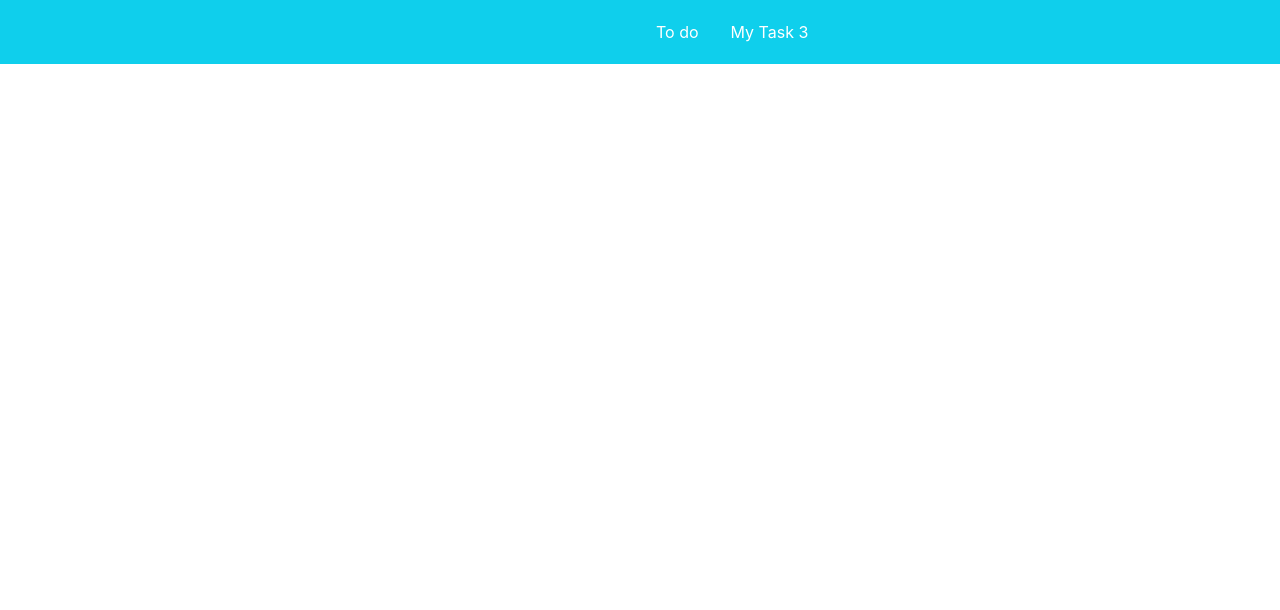
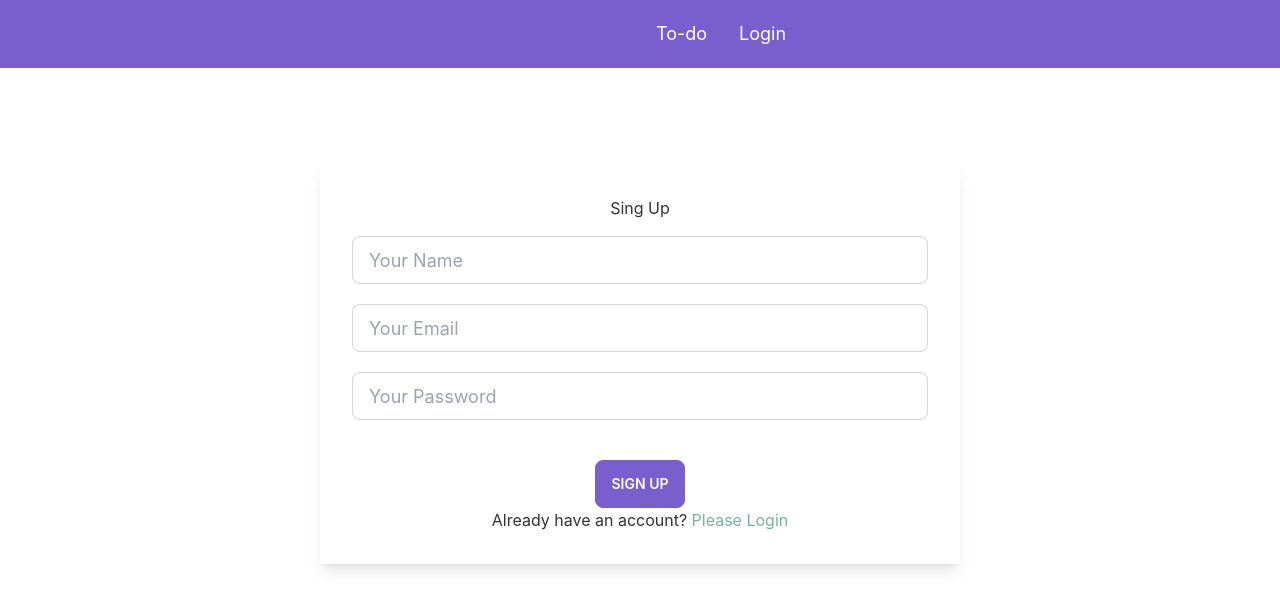
Before and after one commit to Safiul-Azam/to-do-app-client, a React (Create React App) app: page /signup in a window 1280 px wide. Before the commit this address had no page. Shown: the top 610 px of the page. Built offline with nearby package versions, Linux system fonts and the light colour scheme.

Commit message:
added some component and some funtionality

```diff
--- a/package.json
+++ b/package.json
@@ -7,11 +7,15 @@
     "@testing-library/react": "^13.2.0",
     "@testing-library/user-event": "^13.5.0",
     "daisyui": "^2.15.0",
+    "firebase": "^9.8.1",
     "react": "^18.1.0",
     "react-dom": "^18.1.0",
     "react-hook-form": "^7.31.1",
+    "react-query": "^3.39.0",
     "react-router-dom": "^6.3.0",
     "react-scripts": "5.0.1",
+    "sweetalert2": "^11.4.14",
+    "sweetalert2-react-content": "^5.0.0",
     "web-vitals": "^2.1.4"
   },
   "scripts": {
--- a/src/App.js
+++ b/src/App.js
@@ -1,6 +1,8 @@
 import { Route, Routes } from 'react-router-dom';
 import './App.css';
 import Header from './component/Header/Header';
+import Login from './component/LoginAuth/Login';
+import SignUp from './component/LoginAuth/SignUp';
 import ToDo from './component/ToDo/ToDo';
 
 function App() {
@@ -8,7 +10,10 @@ function App() {
     <div className="App">
       <Header></Header>
       <Routes>
+        <Route path='/' element={<ToDo></ToDo>}></Route>
         <Route path='/todo' element={<ToDo></ToDo>}></Route>
+        <Route path='/login' element={<Login></Login>}></Route>
+        <Route path='/signup' element={<SignUp></SignUp>}></Route>
       </Routes>
     </div>
   );
--- a/src/component/Header/Header.js
+++ b/src/component/Header/Header.js
@@ -8,18 +8,18 @@ const Header = () => {
                 <div className="navbar-start">
                     <div className="dropdown">
                         <label tabIndex="0" className="btn btn-ghost lg:hidden">
-                            <svg xmlns="http://www.w3.org/2000/svg" className="h-5 w-5" fill="none" viewBox="0 0 24 24" stroke="currentColor"><path stroke-linecap="round" stroke-linejoin="round" stroke-width="2" d="M4 6h16M4 12h8m-8 6h16" /></svg>
+                            <svg xmlns="http://www.w3.org/2000/svg" className="h-5 w-5" fill="none" viewBox="0 0 24 24" stroke="currentColor"><path strokeLinecap="round" strokeLinejoin="round" strokeWidth="2" d="M4 6h16M4 12h8m-8 6h16" /></svg>
                         </label>
                         <ul tabIndex="0" className="menu menu-compact dropdown-content mt-3 p-2 shadow bg-base-100 rounded-box w-52">
-                            <li><Link to='/todo'>To do</Link></li>
-                            <li><Link to='/todo'>My Task 3</Link></li>
+                            <li><Link className='text-lg' to='/todo'>To-do</Link></li>
+                            <li><Link className='text-lg' to='/login'>Login</Link></li>
                         </ul>
                     </div>
                 </div>
                 <div className="navbar-center hidden lg:flex">
                     <ul className="menu menu-horizontal p-0">
-                        <li><Link to='/todo'>To do</Link></li>
-                        <li><Link to='/todo'>My Task 3</Link></li>
+                        <li><Link className='text-lg' to='/todo'>To-do</Link></li>
+                        <li><Link className='text-lg' to='/login'>Login</Link></li>
                     </ul>
                 </div>
             </div>
--- /dev/null
+++ b/src/component/Loading/Loading.js
@@ -0,0 +1,11 @@
+import React from 'react';
+
+const Loading = () => {
+    return (
+        <div className="flex items-center justify-center mt-44 ">
+            <div className="lg:w-40 lg:h-40 w-15 h-15 md:w-30 md:h-30 border-t-4 border-b-4 border-secondary rounded-full animate-spin"></div>
+        </div>
+    );
+};
+
+export default Loading;
--- /dev/null
+++ b/src/component/LoginAuth/Login.js
@@ -0,0 +1,29 @@
+import React from 'react';
+import { useForm } from 'react-hook-form';
+import { Link } from 'react-router-dom';
+
+const Login = () => {
+    const { register, handleSubmit } = useForm();
+    const onSubmit = data => console.log(data);
+
+    return (
+        <div className='lg:w-1/2 w-full md:w-1/3 p-8 mx-auto my-14 mt-24 shadow-lg'>
+             <form onSubmit={handleSubmit(onSubmit)}>
+                <input
+                    {...register("email", { required: true })}
+                    type="email" placeholder="Your Email"
+                    class="input input-bordered w-full text-lg mt-4" />
+                <input
+                    {...register("password", { required: true })}
+                    type="password" placeholder="Your Password"
+                    class="input input-bordered w-full text-lg mt-5" />
+
+                <input className='btn btn-primary text-white my-5' type="submit" value='Login' />
+                <p className='text-accent'>New to To Do Task? <Link className='text-secondary' to='/signup'>Create new account</Link></p>
+
+            </form>
+        </div>
+    );
+};
+
+export default Login;
--- /dev/null
+++ b/src/component/LoginAuth/SignUp.js
@@ -0,0 +1,32 @@
+import React from 'react';
+import { useForm } from 'react-hook-form';
+import { Link } from 'react-router-dom';
+
+const SignUp = () => {
+    const { register, handleSubmit } = useForm();
+    const onSubmit = data => console.log(data);
+    return (
+        <div className='lg:w-1/2 w-full md:w-1/3 p-8 mx-auto my-14 mt-24 shadow-lg'>
+            <h3>Sing Up</h3>
+            <form onSubmit={handleSubmit(onSubmit)}>
+                <input
+                    {...register("name", { required: true })}
+                    type="text" placeholder="Your Name"
+                    class="input input-bordered w-full text-lg mt-4" />
+                <input
+                    {...register("email", { required: true })}
+                    type="email" placeholder="Your Email"
+                    class="input input-bordered w-full text-lg mt-5" />
+                <input
+                    {...register("password", { required: true, minLength:6 })}
+                    type="password" placeholder="Your Password"
+                    class="input input-bordered w-full text-lg my-5" />
+
+                <input className='btn mt-5 btn-primary text-white' type="submit" value='Sign Up' />
+                <p>Already have an account? <Link className='text-secondary' to='/login'>Please Login</Link></p>
+            </form>
+        </div>
+    );
+};
+
+export default SignUp;
--- /dev/null
+++ b/src/component/ToDo/ShowTask.js
@@ -0,0 +1,40 @@
+import { useQuery } from 'react-query';
+import Loading from '../Loading/Loading';
+import SingleTask from './SingleTask';
+
+const ShowTask = () => {
+    const { data: todoTasks, isLoading, refetch } = useQuery('todo', () => fetch('http://localhost:5002/todo').then(res => res.json()))
+    if (isLoading) {
+        return <Loading></Loading>
+    }
+    return (
+        <div>
+            <div class="overflow-x-auto">
+                <table class="table w-full">
+                    <thead>
+                        <tr>
+                            <th></th>
+                            <th>Task Name</th>
+                            <th>date</th>
+                            <th>Task Description</th>
+                            <th>Status</th>
+                            <th>Delete</th>
+                        </tr>
+                    </thead>
+                    <tbody>
+                        {
+                            todoTasks.map((todoTask,index) => <SingleTask
+                                key={todoTask._id}
+                                todoTask={todoTask}
+                                index={index}
+                                refetch={refetch}
+                            ></SingleTask>)
+                        }
+                    </tbody>
+                </table>
+            </div>
+        </div>
+    );
+};
+
+export default ShowTask;
--- /dev/null
+++ b/src/component/ToDo/SingleTask.js
@@ -0,0 +1,23 @@
+import React from 'react';
+
+const SingleTask = ({todoTask,index,refetch}) => {
+    const {task, taskDescription,_id} = todoTask
+
+    const handleDelete = () =>{
+
+    }
+    refetch()
+    return (
+            <tr>
+                <th>{index}</th>
+                <td>{task}</td>
+                <td>date</td>
+                <td>{taskDescription}</td>
+                <td><button class="btn btn-xs">Complete</button></td>
+                <td><button onClick={handleDelete} class="btn btn-xs">Delete</button></td>
+            </tr>
+
+    );
+};
+
+export default SingleTask;
--- a/src/component/ToDo/ToDo.js
+++ b/src/component/ToDo/ToDo.js
@@ -1,11 +1,41 @@
 import React from 'react';
 import { useForm } from 'react-hook-form';
+import Swal from 'sweetalert2';
+import withReactContent from 'sweetalert2-react-content';
+import ShowTask from './ShowTask';
 
 const ToDo = () => {
-    const { register, handleSubmit } = useForm();
-    const onSubmit = data => console.log(data);
+    const MySwal = withReactContent(Swal)
+    const { register, handleSubmit, reset } = useForm();
+    const onSubmit = data => {
+        const todo = {
+            task: data.task,
+            taskDescription: data.taskDescription
+        }
+
+        fetch('http://localhost:5002/todo', {
+            method: 'POST',
+            headers: {
+                "content-type": "application/json"
+            },
+            body: JSON.stringify(todo)
+        })
+            .then(res => res.json())
+            .then(todo => {
+                if (todo.insertedId) {
+                    MySwal.fire({
+                        title: <strong>Added a new todo Task</strong>,
+                        html: <p>{todo.task}</p>,
+                        icon: 'success'
+                    })
+                    reset()
+                }
+            })
+
+    };
 
     return (
+        <div>
             <div className='lg:w-1/2 w-full md:w-1/3 p-8 mx-auto my-14 mt-24 shadow-lg'>
                 <h3 className="text-2xl text-secondary mb-4">welcome to your Todo Task list</h3>
                 <form onSubmit={handleSubmit(onSubmit)}>
@@ -21,6 +51,10 @@ const ToDo = () => {
                     <input className='btn mt-5' type="submit" value='Add Task' />
                 </form>
             </div>
+            <div className='lg:w-3/4 mx-auto w-1/2 shadow-lg mb-20'>
+                <ShowTask></ShowTask>
+            </div>
+        </div>
     );
 };
 
--- /dev/null
+++ b/src/firebase.init.js
@@ -0,0 +1,17 @@
+// Import the functions you need from the SDKs you need
+import { initializeApp } from "firebase/app";
+// TODO: Add SDKs for Firebase products that you want to use
+// https://firebase.google.com/docs/web/setup#available-libraries
+
+// Your web app's Firebase configuration
+const firebaseConfig = {
+  apiKey: "AIzaSyCqInC0t30e9u7ussiEyPfBcEr_OgVIkio",
+  authDomain: "to-do-app-c56bf.firebaseapp.com",
+  projectId: "to-do-app-c56bf",
+  storageBucket: "to-do-app-c56bf.appspot.com",
+  messagingSenderId: "630990573532",
+  appId: "1:630990573532:web:4f08cc47886bdf1bb58919"
+};
+
+// Initialize Firebase
+const app = initializeApp(firebaseConfig);
--- a/src/index.js
+++ b/src/index.js
@@ -4,13 +4,17 @@ import './index.css';
 import App from './App';
 import reportWebVitals from './reportWebVitals';
 import { BrowserRouter } from 'react-router-dom';
+import { QueryClient, QueryClientProvider } from 'react-query';
 
+const queryClient = new QueryClient()
 const root = ReactDOM.createRoot(document.getElementById('root'));
 root.render(
   <React.StrictMode>
+    <QueryClientProvider client={queryClient}>
     <BrowserRouter>
       <App />
     </BrowserRouter>
+    </QueryClientProvider>
   </React.StrictMode>
 );
 
--- a/tailwind.config.js
+++ b/tailwind.config.js
@@ -9,9 +9,9 @@ module.exports = {
     themes: [
       {
         doctorAppointment: {
-          primary: "rgba(15, 207, 236, 1)",
-          secondary: "rgba(25, 211, 174, 1)",
-          accent: "rgba(58, 66, 86, 1)",
+          primary: "#795FCD",
+          secondary: "#76B4A0",
+          accent: "#516184",
           neutral: "#3d4451",
           "base-100": "#ffffff",
         },
```
Also changed, not shown: 1 other file (tests, documents, lock files or other folders). Lines whose indentation alone changed are shown as unchanged.
